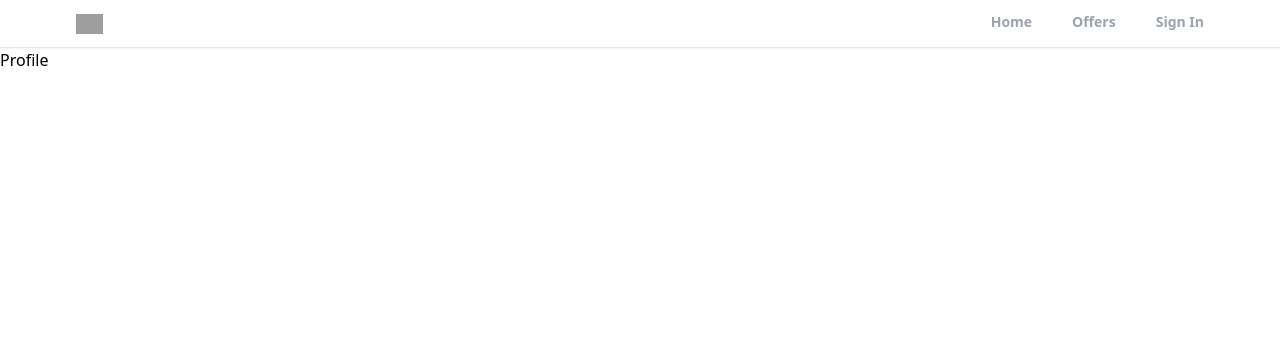
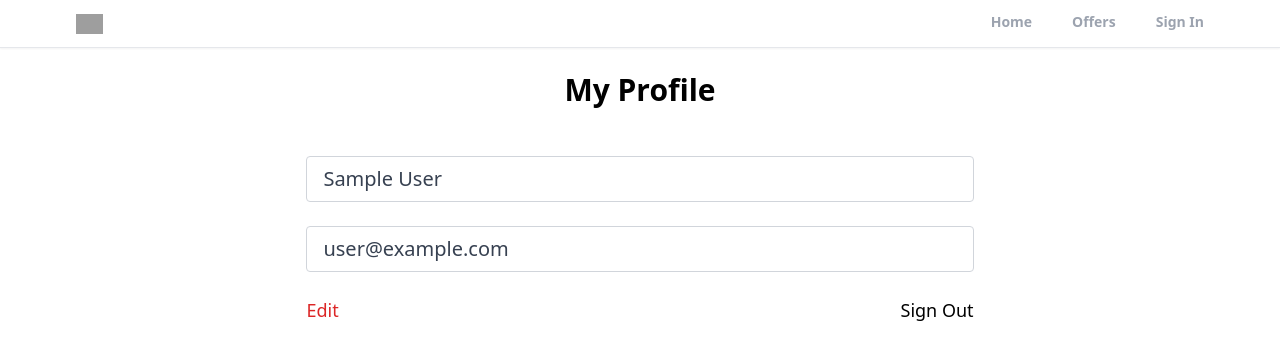
Before and after one commit to limbaniafagalde/realstate-react, a React (Create React App) app: page /profile in a window 1280 px wide. Shown: the top 360 px of the page. Built offline with nearby package versions, Linux system fonts and the light colour scheme; no server answers; sample sign-in values are in the browser's storage; grey boxes are pictures that could not be loaded.

Commit message:
Create private route for profile and logout

```diff
--- a/src/App.js
+++ b/src/App.js
@@ -6,6 +6,7 @@
 import ForgotPassword from "./pages/ForgotPassword"
 import Offers from "./pages/Offers"
 import Header from "./components/Header";
+import PrivateRoute from "./components/PrivateRoute";
 import { ToastContainer, toast } from 'react-toastify';
 import 'react-toastify/dist/ReactToastify.css';
 
@@ -16,7 +17,9 @@
         <Header/>
         <Routes>
           <Route path ="/" element={<Home/>}/>
-          <Route path ="/profile" element={<Profile/>}/>
+          <Route path="/profile" element={<PrivateRoute/>}>
+            <Route path ="/profile" element={<Profile/>}/>
+          </Route>
           <Route path ="/sign-in" element={<SignIn/>}/>
           <Route path ="/sign-up" element={<SignUp/>}/>
           <Route path ="/forgot-password" element={<ForgotPassword/>}/>
--- /dev/null
+++ b/src/components/PrivateRoute.jsx
@@ -0,0 +1,12 @@
+import React from 'react'
+import { Outlet, Navigate } from 'react-router-dom';
+import { useAuthStatus } from '../hooks/useAuthStatus';
+
+export default function PrivateRoute() {
+    const {loggedIn, checkingStatus} = useAuthStatus();
+    if (checkingStatus) {
+        return <h3>Loading...</h3>
+    }
+    {/*outlet its the children */}
+    return loggedIn ? <Outlet/> : <Navigate to="/sign-in"/>
+}
--- /dev/null
+++ b/src/hooks/useAuthStatus.jsx
@@ -0,0 +1,19 @@
+import { getAuth, onAuthStateChanged } from 'firebase/auth'
+import React, { useEffect, useState } from 'react'
+
+export function useAuthStatus() {
+
+    const [loggedIn, setLoggedIn] = useState(false)
+    const [checkingStatus, setCheckingStatus] = useState(true)
+
+    useEffect(()=>{
+        const auth = getAuth()
+        onAuthStateChanged(auth, (user)=>{
+            if(user){
+                setLoggedIn(true)
+            }
+            setCheckingStatus(false)
+        })
+    },[]);
+  return {loggedIn, checkingStatus}
+}
--- a/src/pages/Profile.jsx
+++ b/src/pages/Profile.jsx
@@ -1,7 +1,40 @@
-import React from 'react'
+import { getAuth } from 'firebase/auth';
+import React, { useState } from 'react'
+import { useNavigate } from 'react-router-dom';
 
 export default function Profile() {
+  const auth = getAuth()
+  const navigate = useNavigate();
+
+  const [formData, setFormData] = useState({
+    name: auth.currentUser.displayName,
+    email: auth.currentUser.email,
+  });
+
+  const {name, email} = formData //need to destructure to have access to each value
+
+  function onLogOut(){
+    auth.signOut()
+    navigate("/");
+  }
+
   return (
-    <div>Profile</div>
+    <>
+    <section className="max-w-6xl mx-auto flex justify-center items-center flex-col">
+      <h1 className="text-3xl text-center my-6 font-bold">My Profile</h1>
+      <div className="lg:w-[60%] md:w-[50%] mt-6 px-3">
+        <form>
+          <input type="text" id="name" value={name} disabled className="w-full px-4 py-2 text-xl text-gray-700 bg-white border border-gray-300 rounded transition ease-in-out mb-6"/>
+          <input type="email" id="email" value={email} disabled className="w-full px-4 py-2 text-xl text-gray-700 bg-white border border-gray-300 rounded transition ease-in-out mb-6"/>
+          <div className="flex justify-between whitespace-nowrap text-sm sm:text-lg mb-6">
+            <p className="text-red-600 hover:text-red-800 transition ease-in-out duration-200 cursor-pointer">Edit
+            </p>
+            <p onClick={onLogOut} className="hover:text-gray-800 transition ease-in-out duration-200 cursor-pointer">Sign Out</p>
+          </div>
+        </form>
+      </div>
+
+    </section>
+    </>
   )
 }
```
